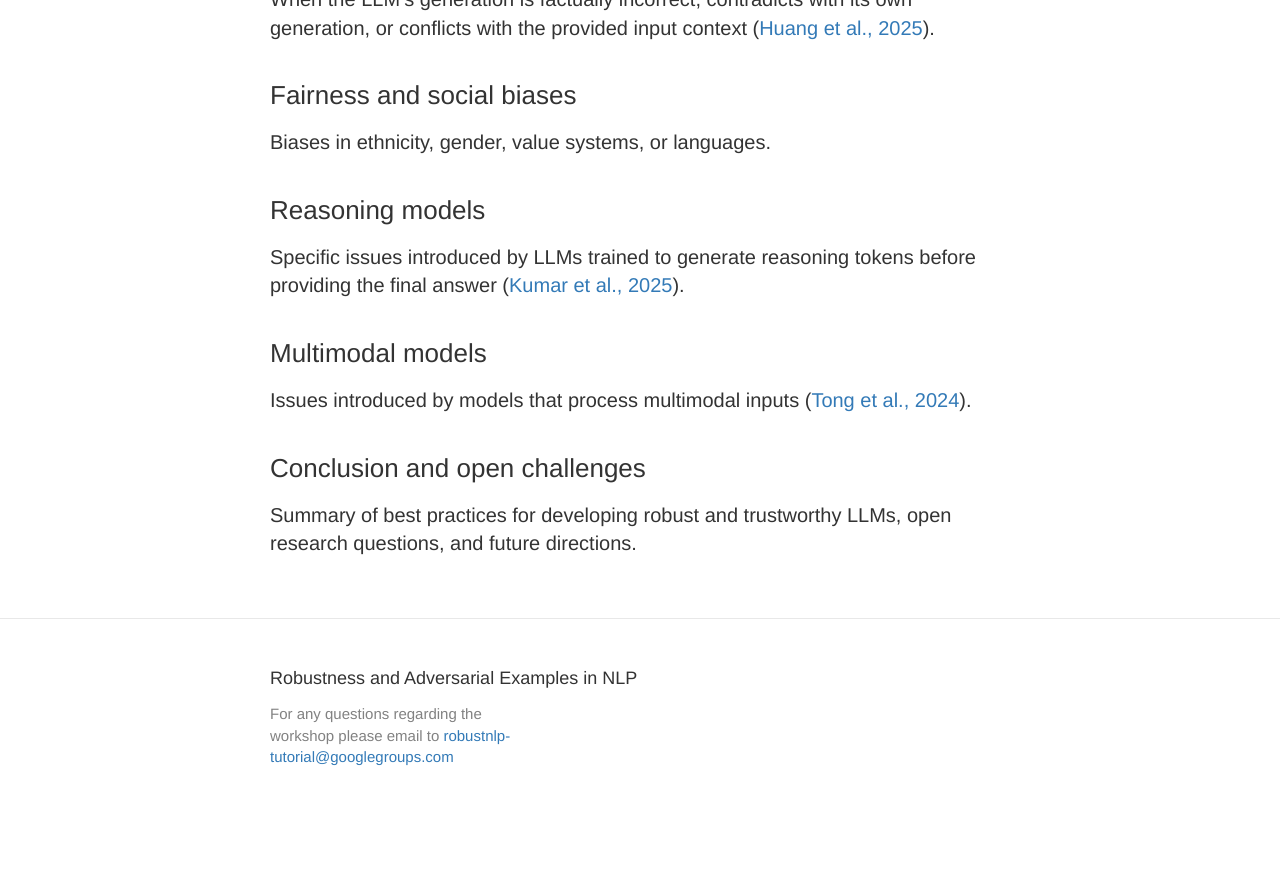
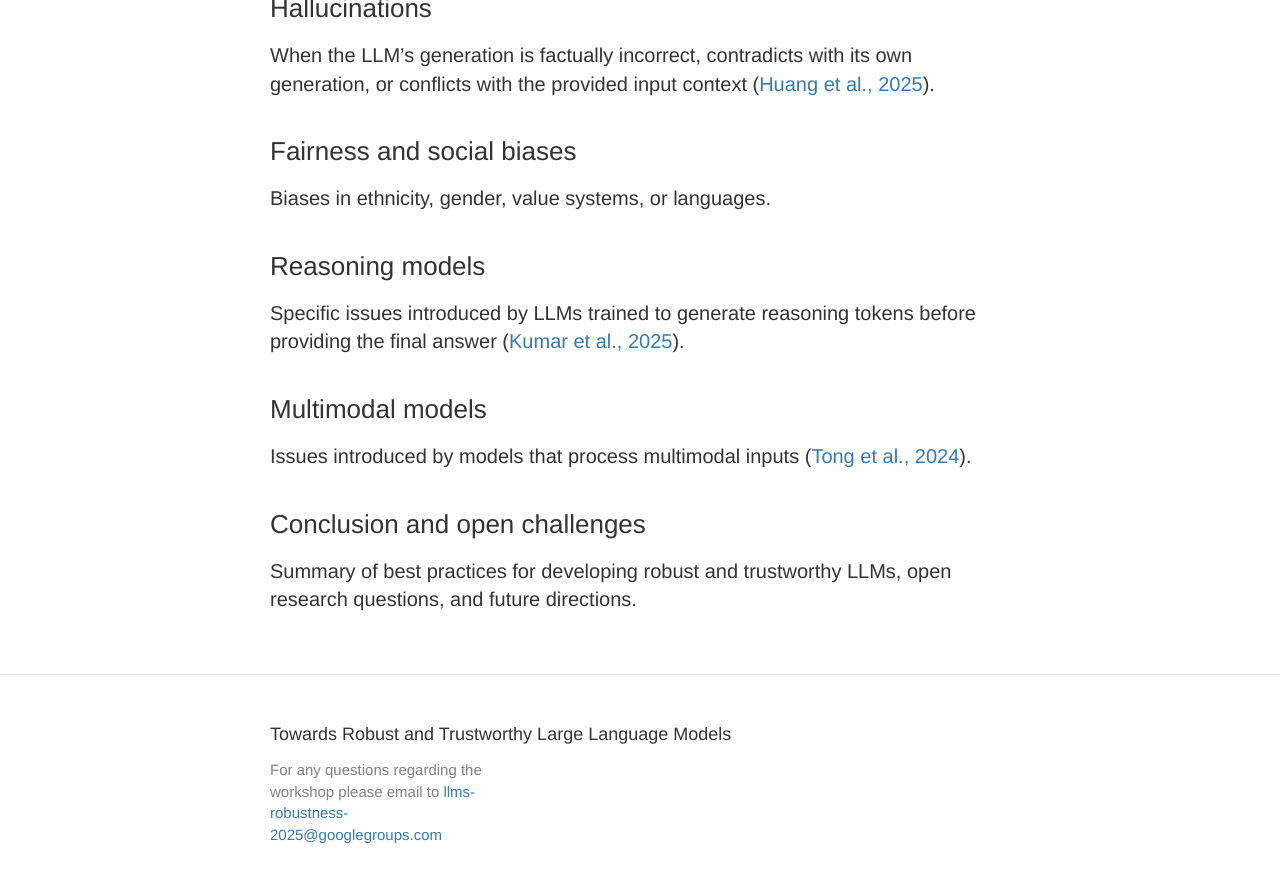
Before and after one commit to llms-robustness-2025/llms-robustness-2025.github.io, a Jekyll site: the page built from index.md, in a window 1280 px wide and 900 px high, scrolled down 1818 px. Shown: the top 883 px of the window. Built offline with Jekyll 4.4.1, drawn with Linux system fonts in a browser that asks for light colours; before the commit the page ends 2641 px from its top, so only the background shows below that; some of the changed text lies outside the part shown.

Commit message:
Update _config.yml

```diff
--- a/_config.yml
+++ b/_config.yml
@@ -1,8 +1,8 @@
 # Site settings
-title: "Robustness and Adversarial Examples in NLP"
-email: "robustnlp-tutorial@googlegroups.com"
+title: "Towards Robust and Trustworthy Large Language Models"
+email: "llms-robustness-2025@googlegroups.com"
 baseurl: ""
-url: "robustnlp-tutorial.github.io"
+url: "llms-robustness-2025.github.io"
 
 navbar-links:
     Overview: "/#overview"
```
